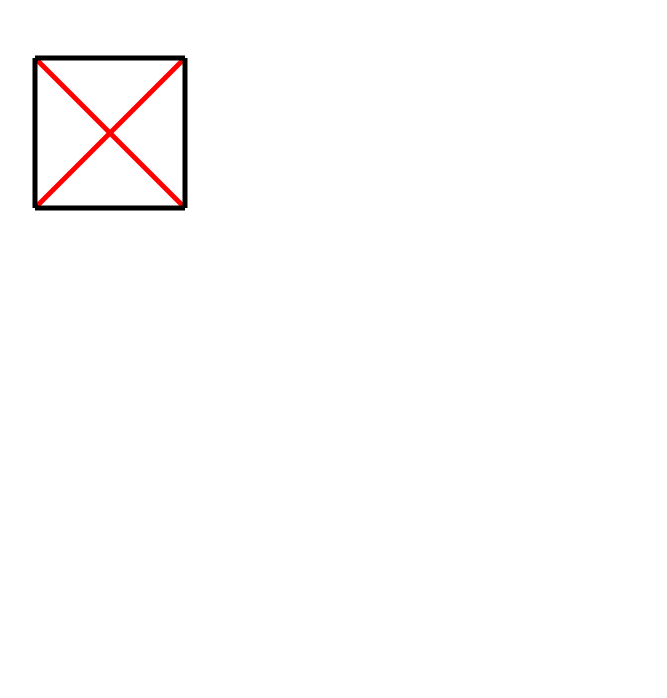
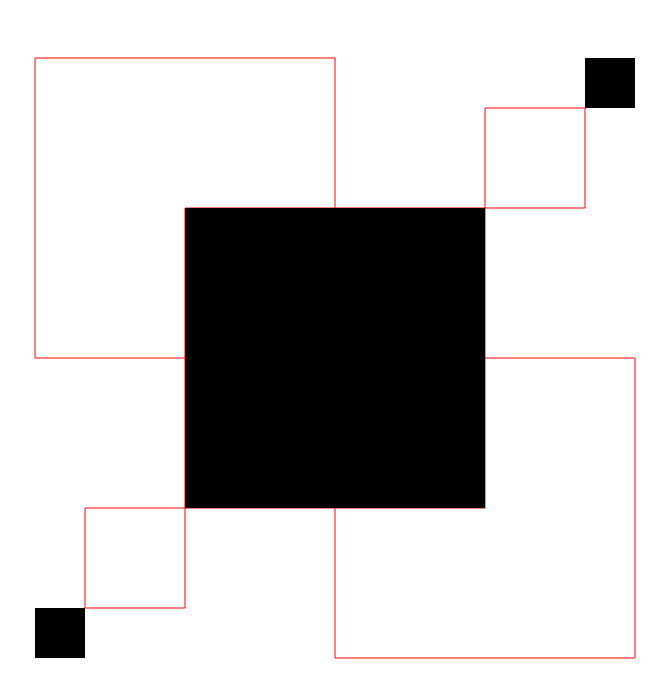
Before and after one commit to EHB-MCT/dev1-exercises-TobiMattot, a plain HTML site: page index.html in a window 1280 px wide. Shown: the whole page, without its empty margins (23-690 px from the left). Drawn offline with Linux system fonts and the light colour scheme.

Commit message:
1-3 Rectangles completed

```diff
--- /dev/null
+++ b/exercises/1-functions/1-3.js
@@ -0,0 +1,53 @@
+"use strict";
+
+drawline();
+
+function drawline(){
+
+    let canvas = document.querySelector("canvas");
+    canvas.width = window.innerWidth;
+    canvas.height = window.innerHeight;
+    let context = canvas.getContext("2d");
+
+    context.beginPath();
+    context.rect(50,50,300,300);
+    context.strokeStyle = "red";
+    context.stroke();
+
+    context.beginPath();
+    context.rect(350,350,300,300);
+    context.strokeStyle = "red";
+    context.stroke();
+
+    context.beginPath();
+    context.rect(200,200,300,300);
+    context.strokeStyle = "red";
+    context.fillStyle = "black";
+    context.stroke();
+    context.fill();
+
+    context.beginPath();
+    context.rect(500,100,100,100);
+    context.strokeStyle = "red";
+    context.stroke();
+
+    context.beginPath();
+    context.rect(100,500,100,100);
+    context.strokeStyle = "red";
+    context.stroke();
+
+    context.beginPath();
+    context.rect(50,600,50,50);
+    context.fillStyle = "black";
+    context.fill();
+
+    context.beginPath();
+    context.rect(600,50,50,50);
+    context.fillStyle = "black";
+    context.fill();
+
+
+
+
+
+}
--- a/index.html
+++ b/index.html
@@ -1,7 +1,7 @@
 <html>
 
 <head>
-    <script src="exercises/1-functions/1-2.js" type="module"></script>
+    <script src="exercises/1-functions/1-3.js" type="module"></script>
     <link rel="stylesheet" type="tekxt/css" href="styles/index.css" />
 </head>
 <body>
```
Also changed, not shown: exercises/1-functions/1-1.js (renamed from exercises/1-functions/1-1-name.js).
